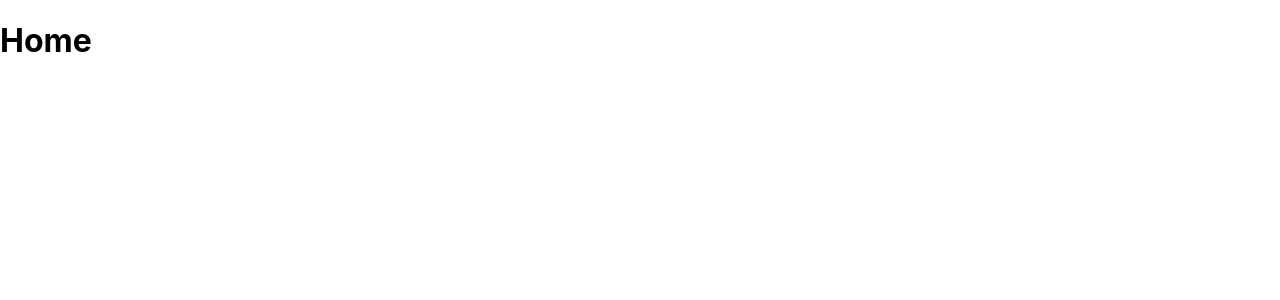
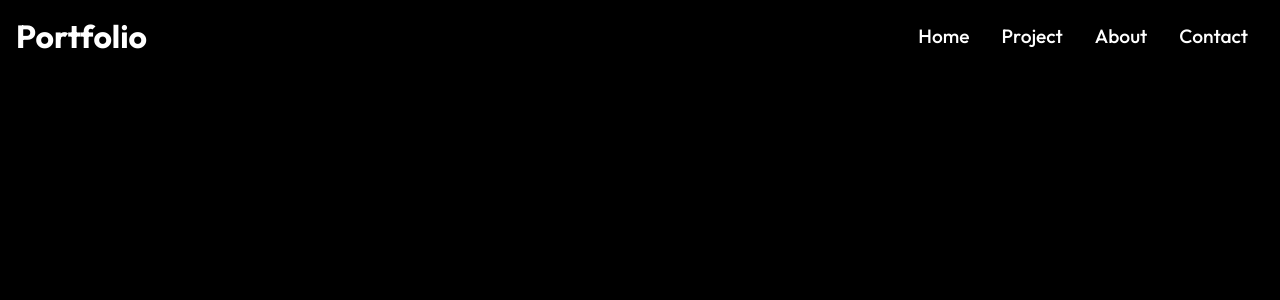
Before and after one commit to StarKiller68/MyPortfolio, a React (Create React App) app: page / in a window 1280 px wide. Shown: the top 300 px of the page. Built offline with nearby package versions, Linux system fonts and the light colour scheme.

Commit message:
Align and Configoured Navbar with styling

```diff
--- /dev/null
+++ b/src/components/Navbar.css
@@ -0,0 +1,19 @@
+.header{
+    display: flex;
+    justify-content: space-between;
+    align-items: center;
+    padding: 1rem;
+}
+
+.nav-menu{
+    display: flex;
+}
+
+.nav-menu li{
+    padding: 0 1rem;
+}
+
+.nav-menu li a{
+    font-size: 1.2rem;
+    font-weight: 500;
+}
--- /dev/null
+++ b/src/components/Navbar.js
@@ -0,0 +1,30 @@
+import { Link } from "react-router-dom";
+import "./Navbar.css";
+
+import React from 'react'
+
+const Navbar = () => {
+  return (
+    <div className="header">
+        <Link to="/">
+            <h1>Portfolio</h1>
+        </Link>
+        <ul className="nav-menu">
+            <li>
+                <Link to="/">Home</Link>
+            </li>
+            <li>
+                <Link to="/project">Project</Link>
+            </li>
+            <li>
+                <Link to="/about">About</Link>
+            </li>
+            <li>
+                <Link to="/contact">Contact</Link>
+            </li>
+        </ul>
+        </div>
+  )
+}
+
+export default Navbar
--- a/src/index.css
+++ b/src/index.css
@@ -1,13 +1,20 @@
-body {
+@import url('https://fonts.googleapis.com/css2?family=Outfit:wght@100;200;300;400;500;600;700;800;900&display=swap');
+
+*{
+  box-sizing: border-box;
   margin: 0;
-  font-family: -apple-system, BlinkMacSystemFont, 'Segoe UI', 'Roboto', 'Oxygen',
-    'Ubuntu', 'Cantarell', 'Fira Sans', 'Droid Sans', 'Helvetica Neue',
-    sans-serif;
-  -webkit-font-smoothing: antialiased;
-  -moz-osx-font-smoothing: grayscale;
+  padding: 0;
+  font-family: 'Outfit', sans-serif;
 }
 
-code {
-  font-family: source-code-pro, Menlo, Monaco, Consolas, 'Courier New',
-    monospace;
+body{
+  background: black;
 }
+
+h1,
+h4,
+p,
+a {
+  color: white;
+  text-decoration: none;
+}
--- a/src/routes/Home.js
+++ b/src/routes/Home.js
@@ -1,9 +1,10 @@
 import React from 'react'
+import Navbar from '../components/Navbar'
 
 const Home = () => {
   return (
     <div>
-      <h1>Home</h1>
+      <Navbar/>
     </div>
   )
 }
```
